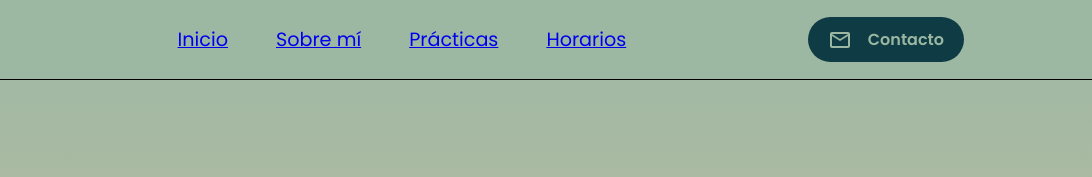
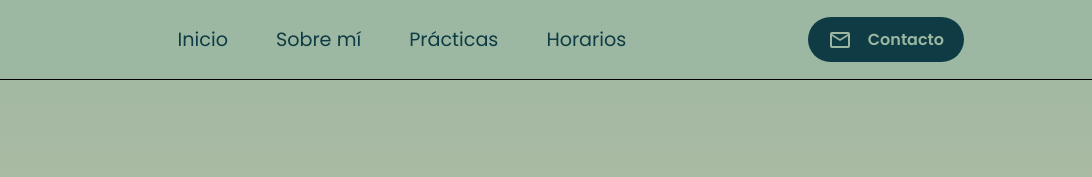
Before and after one commit to Tongaston/Almar-Yoga, a plain HTML site: page index.html in a window 1280 px wide. Shown: the top 177 px of the page, 188-1280 px from the left. Drawn offline with Linux system fonts and the light colour scheme.

Commit message:
navbar link styles

```diff
--- a/style.css
+++ b/style.css
@@ -40,11 +40,14 @@ nav {
   padding: 0 10px;
 }
 
-.nav-item {
+.nav-item a{
+  text-decoration: none;
+  color: rgba(14, 59, 68, 255);
   font-weight: 500;
   font-size: .8rem;
   cursor: pointer;
   transition: all 0.3s ease-in-out;
+
 
   &:hover {
     font-weight: 600;
@@ -117,8 +120,6 @@ h1 {
   display: flex;
   align-items: center;
   flex-direction: column;
-  /* margin-left: 20px; */
-  /* margin-right: 2rem; */
 }
 
 .icon-svg {
@@ -174,7 +175,7 @@ h1 {
 
 /* ---------- Section About ------------- */
 
-.about-container {
+#about-container {
   height: calc(100vh - 80px);
   width: 80%;
   display: flex;
@@ -467,7 +468,7 @@ video {
     font-size: 1.5rem;
   }
 
-  .nav-item {
+  .nav-item a{
     font-size: 1.2rem;
   }
 
```
